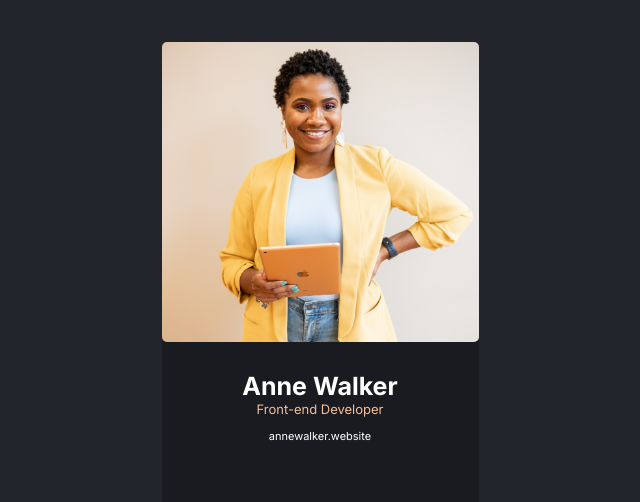
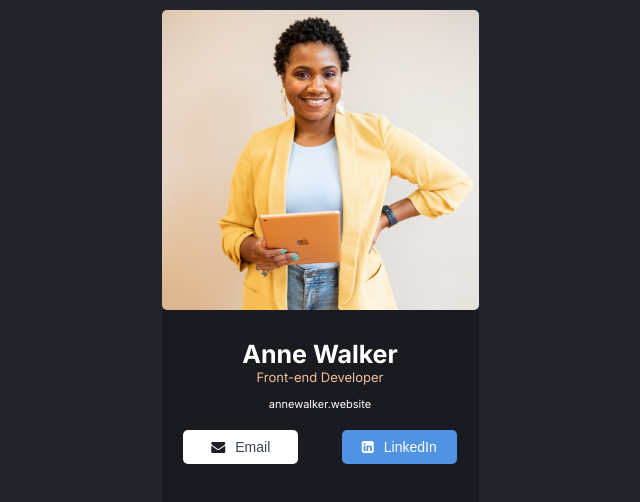
Before and after one commit to hollowayjenelle/digital-business-card, a React (Create React App) app: page / in a window 1280 px wide. Shown: the top 502 px of the page, without its empty margins (320-960 px from the left). Built offline with nearby package versions, Linux system fonts and the light colour scheme.

Commit message:
add styling for Contact component; add html to Contact component

```diff
--- a/public/index.html
+++ b/public/index.html
@@ -4,8 +4,9 @@
     <meta charset="utf-8" />
     <link rel="icon" href="%PUBLIC_URL%/favicon.ico" />
     <link rel="preconnect" href="https://fonts.googleapis.com">
-<link rel="preconnect" href="https://fonts.gstatic.com" crossorigin>
-<link href="https://fonts.googleapis.com/css2?family=Inter:wght@400;600;700&display=swap" rel="stylesheet">
+    <link rel="preconnect" href="https://fonts.gstatic.com" crossorigin>
+    <link href="https://fonts.googleapis.com/css2?family=Inter:wght@400;600;700&display=swap" rel="stylesheet">
+    <link rel="stylesheet" href="https://cdnjs.cloudflare.com/ajax/libs/font-awesome/4.7.0/css/font-awesome.min.css">
     <meta name="viewport" content="width=device-width, initial-scale=1" />
     <meta name="theme-color" content="#000000" />
     <meta
--- a/src/App.css
+++ b/src/App.css
@@ -11,7 +11,7 @@ body{
 
 .business-card{
     width: 317px;
-    height: 716px;
+    height: 780px;
     place-self: center;
     background-color: #1A1B21;
     border-radius: 5px;
@@ -46,3 +46,38 @@ body{
     font-weight: 400;
     margin-top: -5px;
 }
+
+.contact-buttons{
+    display: flex;
+    justify-content: space-around;
+}
+
+.contact-buttons > button{
+    width: 115px;
+    height: 34px;
+    border-radius: 5px;
+    border: none;
+}
+
+.email-button{
+    background-color: white;
+    color: #374151;
+    font-weight: 500;
+    font-size: 14px;
+}
+
+.email-button > i{
+    color: #1E1F26;
+    margin-right: 10px;
+}
+
+.linkedIn-button{
+    background-color: #5093E2;
+    color: white;
+    font-weight: 500;
+    font-size: 14px;
+}
+
+.linkedIn-button > i{
+    margin-right: 10px;
+}
--- a/src/App.js
+++ b/src/App.js
@@ -1,10 +1,12 @@
 import './App.css';
 import ProfileHeader from './components/ProfileHeader';
+import Contact from './components/Contact';
 
 function App() {
   return (
     <div className="business-card">
       <ProfileHeader />
+      <Contact />
     </div>
   );
 }
--- a/src/components/Contact.js
+++ b/src/components/Contact.js
@@ -1,3 +1,8 @@
 export default function Contact(){
-
+    return(
+        <div className="contact-buttons">
+            <button className="email-button"><i className="fa fa-envelope"></i>Email</button>
+            <button className="linkedIn-button"><i className="fa fa-linkedin-square"></i>LinkedIn</button>
+        </div>
+    )
 }
```
